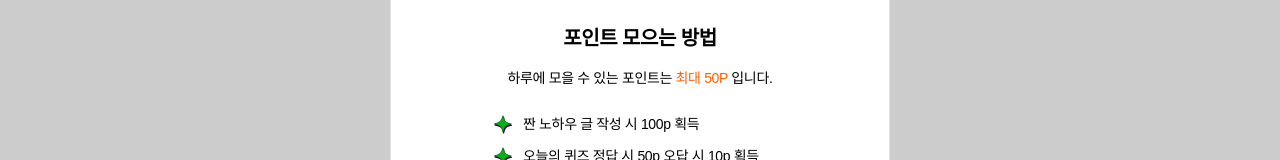
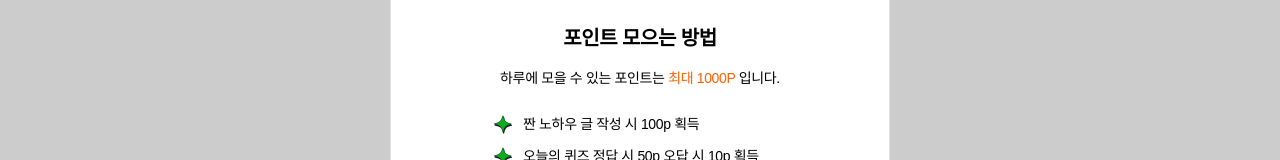
Before and after one commit to ZZANTech/ZZANTech-Fe, a Next.js app: page /mypage/grade in a window 1280 px wide. Shown: the part 430-590 px from the top of the page. Built offline with nearby package versions, Linux system fonts and the light colour scheme; no server answers; a web font is replaced by a local one.

Commit message:
fix: 하루 최대 포인트량 수정

```diff
--- a/src/app/(main)/mypage/_components/Grade/GradeInfo.tsx
+++ b/src/app/(main)/mypage/_components/Grade/GradeInfo.tsx
@@ -55,7 +55,7 @@ function GradeInfo({ onClose }: GradeInfoProps) {
       <section className="flex flex-col items-center mb-16">
         <h3 className="text-xl font-semibold mb-4">포인트 모으는 방법</h3>
         <p className="text-center text-sm mb-6">
-          하루에 모을 수 있는 포인트는 <span className="text-point">최대 50P </span>입니다.
+          하루에 모을 수 있는 포인트는 <span className="text-point">최대 1000P </span>입니다.
         </p>
         <ul>
           {pointMethods.map((method, index) => (
```
